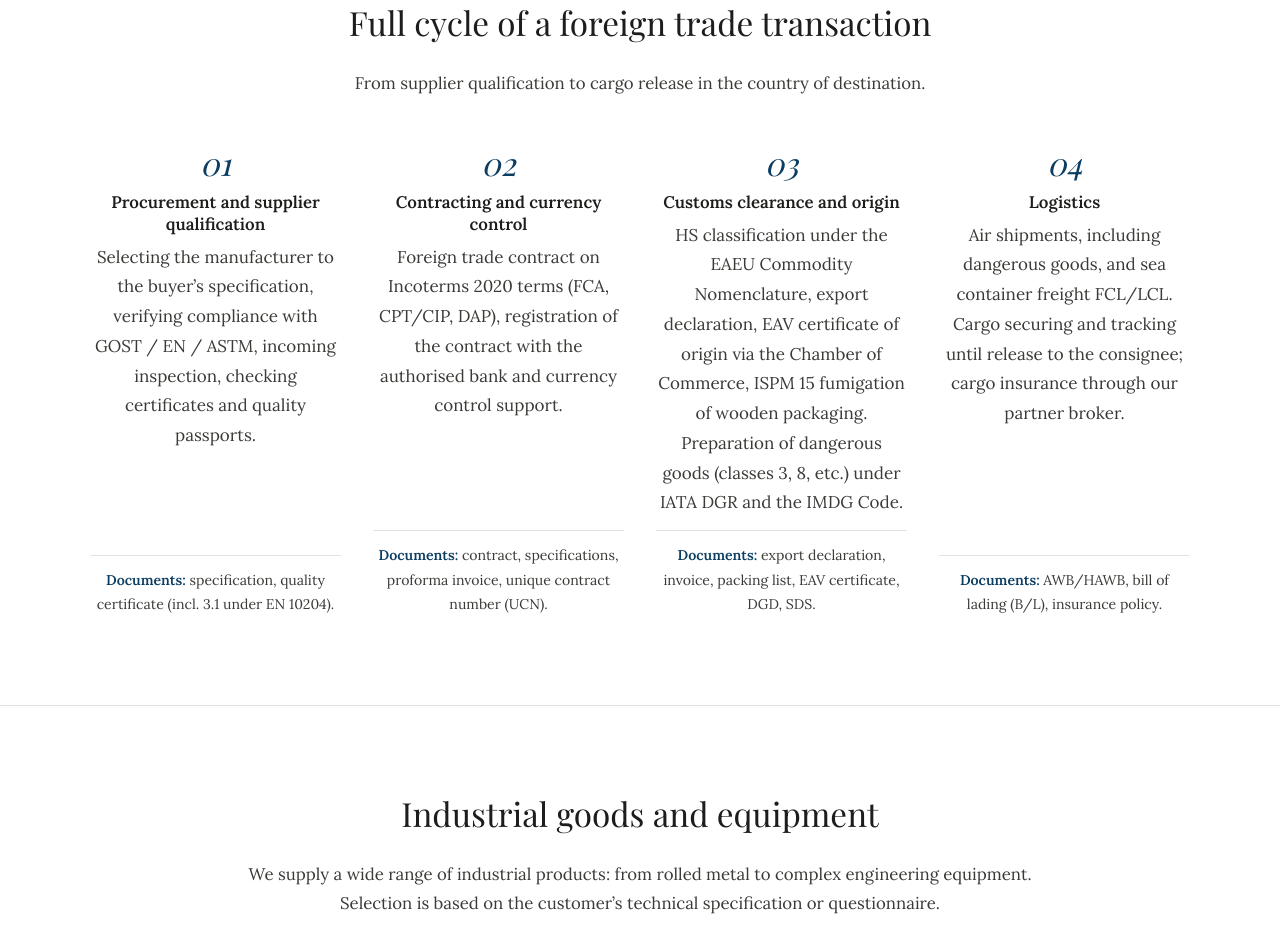
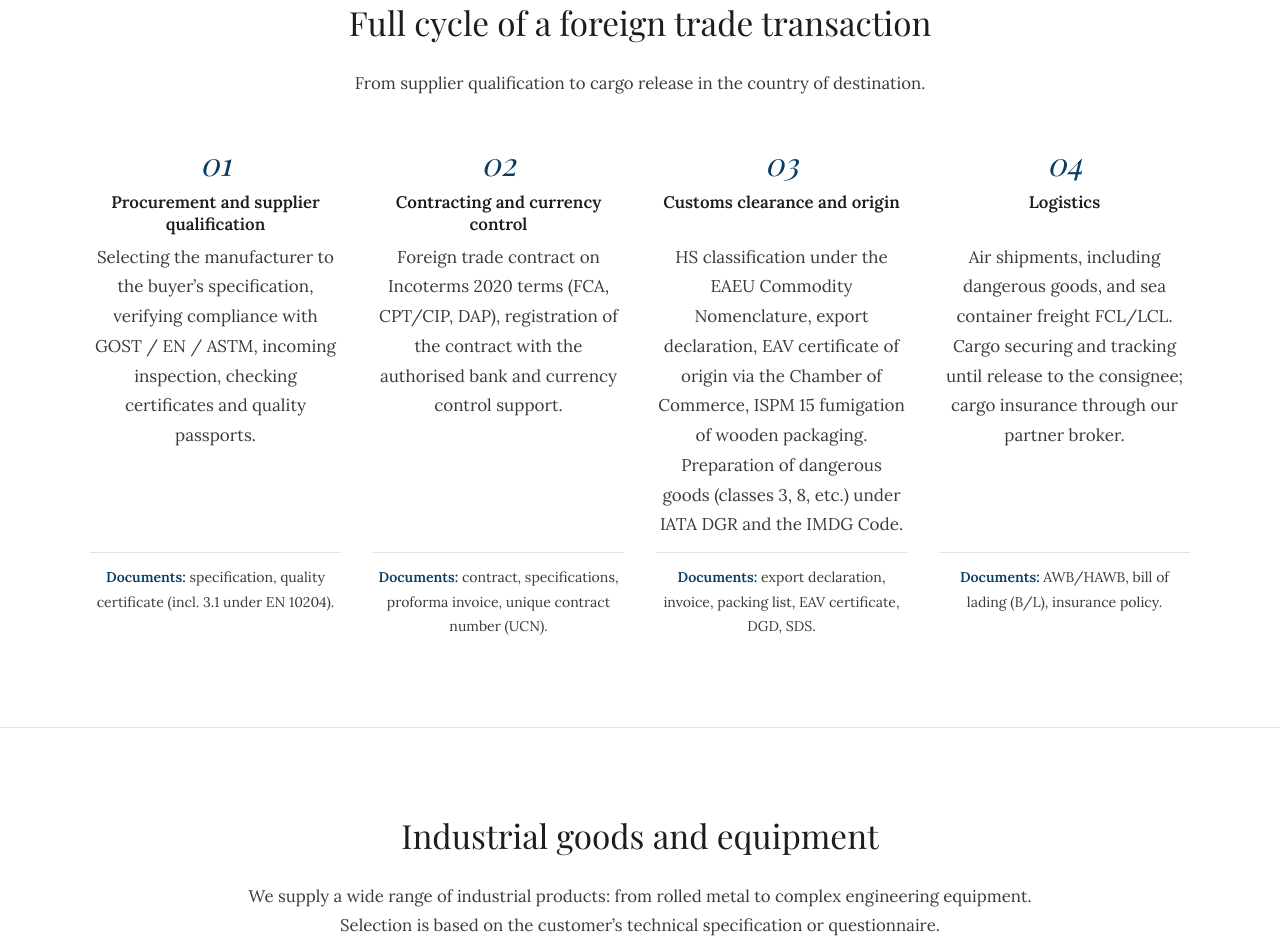
Before and after one commit to Mittz-B/interna-group, a plain HTML site: page index.html in a window 1280 px wide. Shown: the part 1492-2436 px from the top of the page. Drawn offline with nearby package versions, Linux system fonts and the light colour scheme.

Commit message:
Update index.html

```diff
--- a/index.html
+++ b/index.html
@@ -194,6 +194,11 @@ section[id$="about"]>*{position:relative;z-index:1}
 /*about-tone*/
 section[id$="about"]::before{opacity:1!important;filter:brightness(1.7) contrast(.9)!important}
 section[id$="about"]::after{content:"";position:absolute;inset:0;background:radial-gradient(ellipse 70% 80% at 50% 50%,rgba(8,16,24,.76) 0%,rgba(8,16,24,.64) 60%,rgba(8,16,24,.56) 100%);pointer-events:none;z-index:0}
+
+/*docs-align*/
+section[id$="process"] div[style*="display: grid"]{grid-auto-rows:auto;align-items:stretch}
+section[id$="process"] div[style*="display: grid"]>div{display:grid!important;grid-row:span 4;grid-template-rows:subgrid;row-gap:0}
+section[id$="process"] div[style*="display: grid"]>div>p[style*="border-top"]{margin:0!important;align-self:start}
 </style></head>
 <body>
 <div data-lang="en">
```
